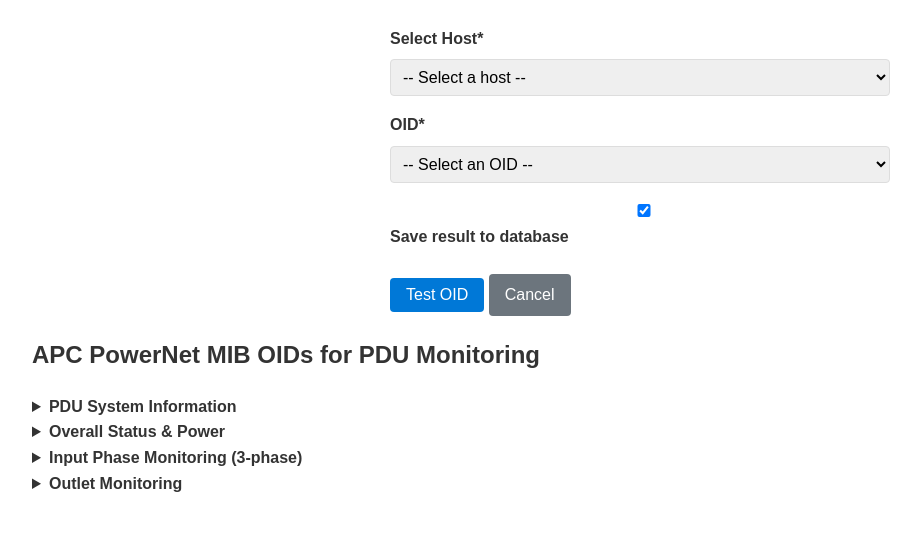
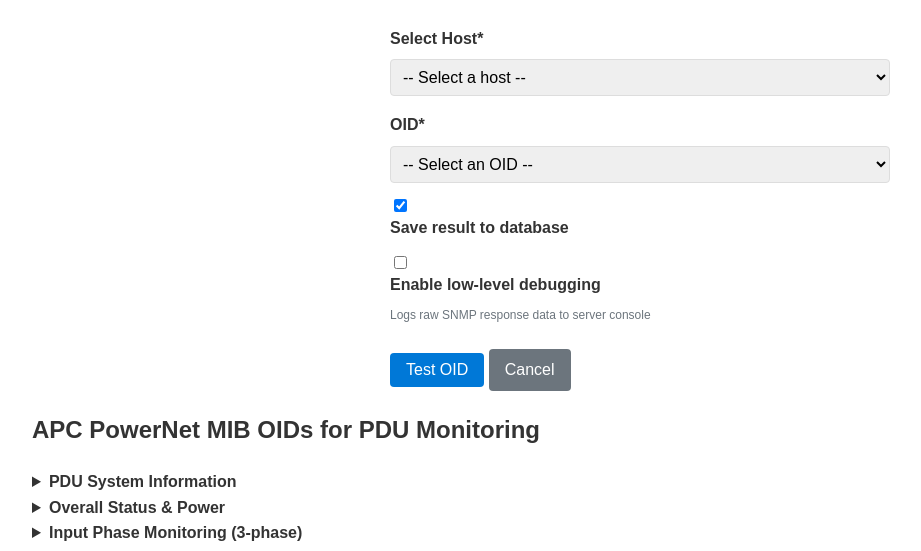
Before and after one commit to bertus-snellen-NTT/LAB_PDU, a Flask app: page /test-snmp in a window 1280 px wide. Shown: the part 158-709 px from the top of the page, without its empty margins (0-921 px from the left). Run offline with Flask 3, Linux system fonts and the light colour scheme.

Commit message:
Add low-level debugging option to SNMP test page
Co-authored-by: bertus-snellen-NTT <bertus-snellen-NTT@users.noreply.github.com>

```diff
--- a/app/routes.py
+++ b/app/routes.py
@@ -103,6 +103,7 @@ def test_snmp():
         host_id = request.form.get('host_id')
         oid = request.form.get('oid')
         save = request.form.get('save') == 'on'
+        debug = request.form.get('debug') == 'on'
 
         if not host_id or not oid:
             flash('Host and OID are required', 'error')
@@ -120,7 +121,9 @@ def test_snmp():
             return redirect(url_for('main.test_snmp'))
 
         try:
-            result = snmpv3_get(selected_host.host, oid, selected_host.port, save=save)
+            result = snmpv3_get(selected_host.host, oid, selected_host.port, save=save, debug=debug)
+            if debug:
+                flash(f'Debug: Raw result = "{result}"', 'info')
             flash(f'Query successful: {oid} = {result}', 'success')
             return redirect(url_for('main.show_host_queries', host=selected_host.host))
         except Exception as e:
--- a/app/services/snmp_service.py
+++ b/app/services/snmp_service.py
@@ -76,7 +76,7 @@ def get_snmpv3_engine():
     )
 
 
-def snmpv3_get(host: str, oid: str, port: int = 161, save: bool = False) -> str:
+def snmpv3_get(host: str, oid: str, port: int = 161, save: bool = False, debug: bool = False) -> str:
     """
     Execute an SNMP v3 GET query.
 
@@ -85,6 +85,7 @@ def snmpv3_get(host: str, oid: str, port: int = 161, save: bool = False) -> str:
         oid: Object ID to query
         port: SNMP port (default: 161)
         save: Whether to save the query result to database (default: False)
+        debug: Whether to print debug information (default: False)
 
     Returns:
         The value of the queried OID
@@ -116,6 +117,12 @@ def snmpv3_get(host: str, oid: str, port: int = 161, save: bool = False) -> str:
     result = ""
     for var_bind in var_binds:
         result = str(var_bind[1])
+        if debug:
+            print(f"DEBUG: var_bind = {var_bind}")
+            print(f"DEBUG: var_bind[0] = {var_bind[0]}")
+            print(f"DEBUG: var_bind[1] = {var_bind[1]}")
+            print(f"DEBUG: result type = {type(var_bind[1])}")
+            print(f"DEBUG: result repr = {repr(var_bind[1])}")
 
     if save:
         # Find or create the host
--- a/app/static/css/style.css
+++ b/app/static/css/style.css
@@ -47,12 +47,54 @@ footer {
 }
 
 .form-group label {
+.hint {
     display: block;
+    color: #6c757d;
+    font-size: 0.75rem;
+    margin-top: 0.25rem;
+}
+    display: block;
+.hint {
+    display: block;
+    color: #6c757d;
+    font-size: 0.75rem;
+    margin-top: 0.25rem;
+}
     margin-bottom: 0.5rem;
+.hint {
+    display: block;
+    color: #6c757d;
+    font-size: 0.75rem;
+    margin-top: 0.25rem;
+}
     font-weight: bold;
+.hint {
+    display: block;
+    color: #6c757d;
+    font-size: 0.75rem;
+    margin-top: 0.25rem;
+}
+}
+.hint {
+    display: block;
+    color: #6c757d;
+    font-size: 0.75rem;
+    margin-top: 0.25rem;
 }
 
+.hint {
+    display: block;
+    color: #6c757d;
+    font-size: 0.75rem;
+    margin-top: 0.25rem;
+}
 .form-group input,
+.hint {
+    display: block;
+    color: #6c757d;
+    font-size: 0.75rem;
+    margin-top: 0.25rem;
+}
 .form-group textarea,
 .form-group select {
     width: 100%;
--- a/app/templates/test_snmp.html
+++ b/app/templates/test_snmp.html
@@ -40,6 +40,13 @@
     <label>
       <input type="checkbox" id="save" name="save" checked> Save result to database
     </label>
+  </div>
+
+  <div class="form-group">
+    <label>
+      <input type="checkbox" id="debug" name="debug"> Enable low-level debugging
+    </label>
+    <small class="hint">Logs raw SNMP response data to server console</small>
   </div>
 
   <div class="form-actions">
```
